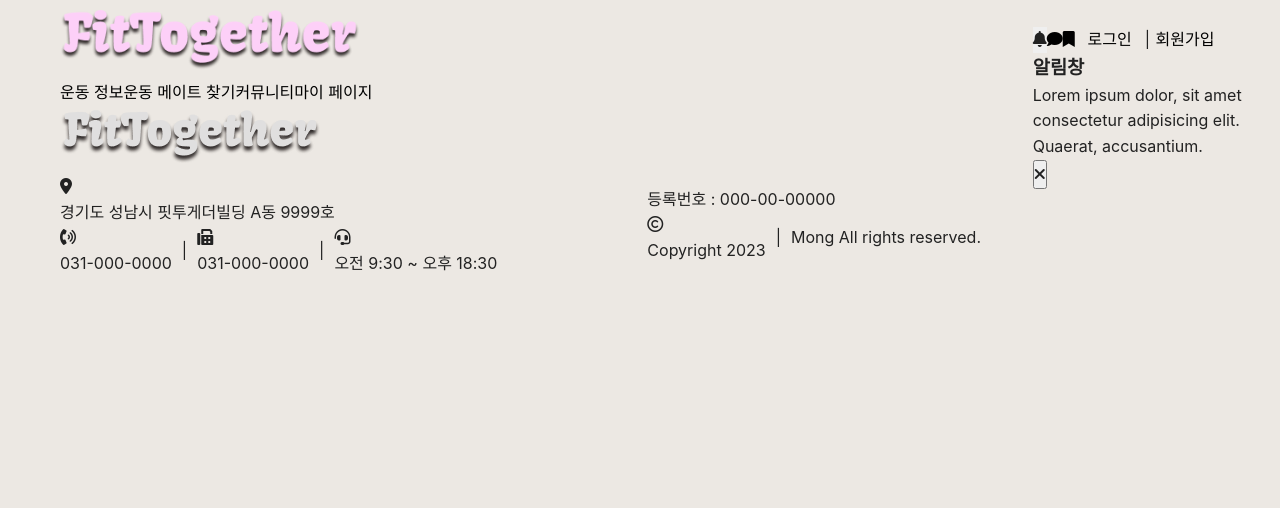
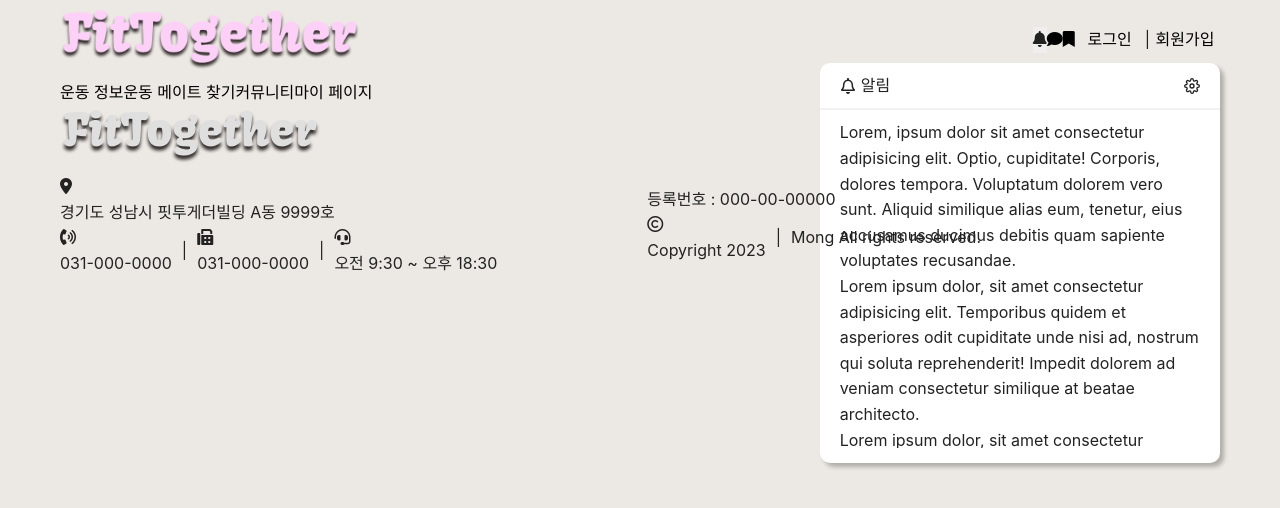
Before and after one commit to ashjang/FitTogether, a React (Vite) app in the folder web/: page / in a window 1280 px wide. Both pictures are taken after a click on the button 1039 px from the left and 40 px from the top of the page. Shown: the top 508 px of the page. Built offline with nearby package versions, Linux system fonts and the light colour scheme.

Commit message:
design:[Alert 팝업창 및 리스트 레이아웃 작업]

```diff
--- a/web/src/components/common/AlertList.tsx
+++ b/web/src/components/common/AlertList.tsx
@@ -0,0 +1,60 @@
+import React from 'react';
+import { FaRegBell } from 'react-icons/fa';
+import { FiSettings } from 'react-icons/fi';
+import styled from '@emotion/styled';
+import AlertListItem from './AlertListItem';
+
+const AlertList: React.FC = () => {
+  return (
+    <AlertContainer>
+      <AlertArea>
+        <AlertTitle>
+          <FaRegBell />
+          <AlertText>알림</AlertText>
+        </AlertTitle>
+        <FiSettings />
+      </AlertArea>
+      <AlertContents>
+        <AlertListItem />
+      </AlertContents>
+    </AlertContainer>
+  );
+};
+
+const AlertContainer = styled.div`
+  width: 400px;
+  height: 400px;
+  background-color: white;
+  border-radius: 10px;
+  position: absolute;
+  right: -187px;
+  top: 10px;
+  box-shadow: 4px 4px 4px rgba(0, 0, 0, 25%);
+`;
+
+const AlertArea = styled.div`
+  display: flex;
+  align-items: center;
+  justify-content: space-between;
+  margin: 10px 20px;
+`;
+
+const AlertTitle = styled.div`
+  display: flex;
+  align-items: center;
+  justify-content: center;
+`;
+
+const AlertText = styled.div`
+  margin-left: 5px;
+`;
+
+const AlertContents = styled.div`
+  width: 100%;
+  height: 85%;
+  border-top: 2px solid #f1f1f1;
+  padding: 10px 20px;
+  overflow: auto;
+`;
+
+export default AlertList;
--- a/web/src/components/common/AlertListItem.tsx
+++ b/web/src/components/common/AlertListItem.tsx
@@ -0,0 +1,34 @@
+import React from 'react';
+
+const AlertListItem: React.FC = () => {
+  return (
+    <>
+      <div>
+        Lorem, ipsum dolor sit amet consectetur adipisicing elit. Optio,
+        cupiditate! Corporis, dolores tempora. Voluptatum dolorem vero sunt.
+        Aliquid similique alias eum, tenetur, eius accusamus ducimus debitis
+        quam sapiente voluptates recusandae.
+      </div>
+      <div>
+        Lorem ipsum dolor, sit amet consectetur adipisicing elit. Temporibus
+        quidem et asperiores odit cupiditate unde nisi ad, nostrum qui soluta
+        reprehenderit! Impedit dolorem ad veniam consectetur similique at beatae
+        architecto.
+      </div>
+      <div>
+        Lorem ipsum dolor, sit amet consectetur adipisicing elit. Temporibus
+        quidem et asperiores odit cupiditate unde nisi ad, nostrum qui soluta
+        reprehenderit! Impedit dolorem ad veniam consectetur similique at beatae
+        architecto.
+      </div>
+      <div>
+        Lorem ipsum dolor, sit amet consectetur adipisicing elit. Temporibus
+        quidem et asperiores odit cupiditate unde nisi ad, nostrum qui soluta
+        reprehenderit! Impedit dolorem ad veniam consectetur similique at beatae
+        architecto.
+      </div>
+    </>
+  );
+};
+
+export default AlertListItem;
--- a/web/src/components/common/Header.tsx
+++ b/web/src/components/common/Header.tsx
@@ -1,11 +1,12 @@
 /** @jsxImportSource @emotion/react */
-import { css } from "@emotion/react";
-import styled from "@emotion/styled";
+import { css } from '@emotion/react';
+import styled from '@emotion/styled';
 
-import { useState } from "react";
-import { Link } from "react-router-dom";
+import { useState } from 'react';
+import { Link } from 'react-router-dom';
 
-import LogoImg from "./../../assets/logo.png";
+import LogoImg from './../../assets/logo.png';
+import AlertList from './AlertList';
 
 // headerMainBar
 function Header() {
@@ -15,9 +16,9 @@ function Header() {
     setPopupOpen(true);
   };
 
-  const handleClosePopup = () => {
-    setPopupOpen(false);
-  };
+  // const handleClosePopup = () => {
+  //   setPopupOpen(false);
+  // };
 
   return (
     <div className="header-inn" css={headerInn}>
@@ -50,7 +51,8 @@ function Header() {
           </ul>
           {isPopupOpen && (
             <BellPop className="popup">
-              <h3 className="pop-bell-title">알림창</h3>
+              <AlertList />
+              {/* <h3 className="pop-bell-title">알림창</h3>
               <p>
                 Lorem ipsum dolor, sit amet consectetur adipisicing elit.
                 Quaerat, accusantium.
@@ -58,7 +60,7 @@ function Header() {
               <button onClick={handleClosePopup}>
                 <span className="blind">닫기</span>
                 <i className="fas fa-times"></i>
-              </button>
+              </button> */}
             </BellPop>
           )}
         </div>
```
